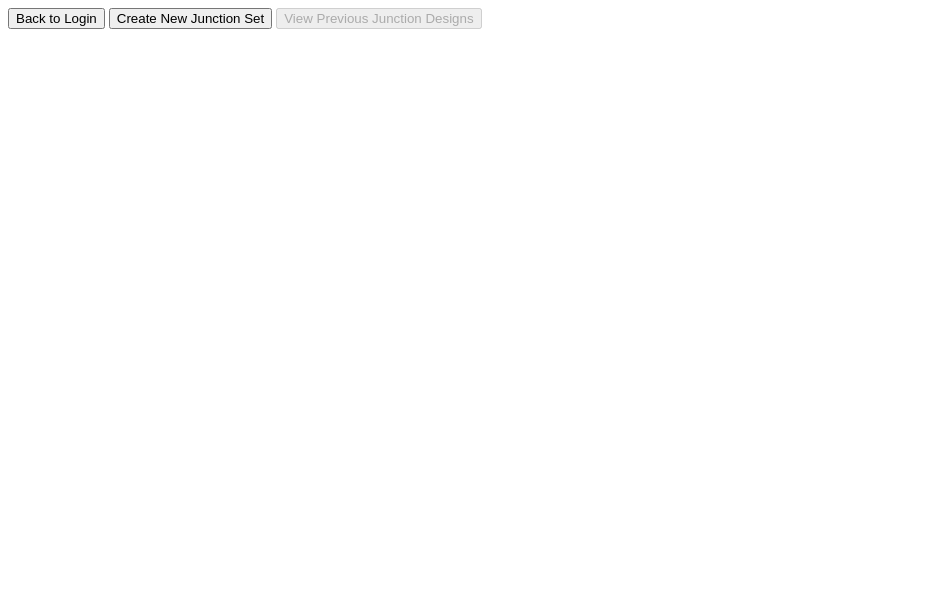
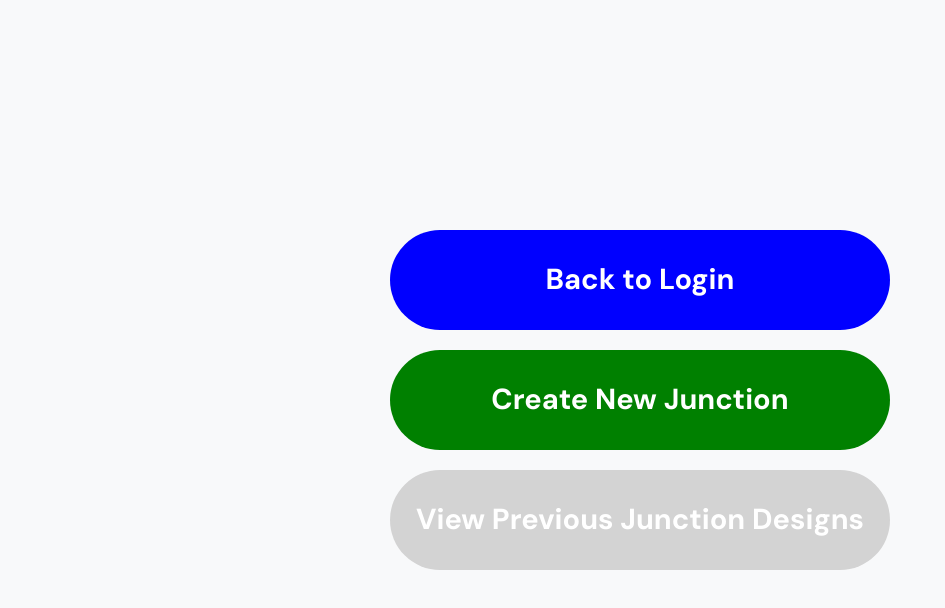
Before and after one commit to jemijack/SWE-Project, a plain HTML site: page HomePage.html in a window 1280 px wide. Shown: the whole page, without its empty margins (0-945 px from the left). Drawn offline with nearby package versions, Linux system fonts and the light colour scheme.

Commit message:
Update HomePage.html

```diff
--- a/HomePage.html
+++ b/HomePage.html
@@ -4,12 +4,80 @@
     <meta charset="UTF-8">
     <meta name="viewport" content="width=device-width, initial-scale=1.0">
     <title>Junction Page</title>
+    <link href="https://cdn.jsdelivr.net/npm/bootstrap@5.3.0/dist/css/bootstrap.min.css" rel="stylesheet">
+    <link href="https://fonts.googleapis.com/css2?family=DM+Sans:wght@400;700&display=swap" rel="stylesheet">
+    <style>
+
+    body {
+        display: flex;
+        justify-content: center;
+        align-items: center;
+        height: 100vh;
+        background-color: #f8f9fa;
+    }
+
+    .button-container {
+        display: flex;
+        flex-direction: column;
+        align-items: center;
+        gap: 20px; /* Space between buttons */
+    }
+
+    .button-container button {
+        width: 500px;
+        height: 100px;
+        font-size: 29px;
+        border-radius: 50px;
+        border: none;
+    }
+
+
+    .login-button {
+      background-color: blue;
+      color: white;
+      font-family: 'DM Sans', sans-serif;
+      font-weight: bold;
+    }
+
+
+    .login-button:hover {
+        background-color: darkblue; /* Darken on hover */
+        transform: scale(1.05); /* Slightly enlarge on hover */
+        cursor: pointer;
+    }
+
+    .createNewSet-button {
+      background-color: green;
+      color: white;
+      font-family: 'DM Sans', sans-serif;
+      font-weight: bold;
+    }
+
+    /* Hover effect */
+    .createNewSet-button:hover {
+        background-color: darkgreen;
+        transform: scale(1.05);
+        cursor: pointer;
+    }
+
+    .previousDesigns-button {
+      background-color: lightgray;
+      color: white;
+      cursor: not-allowed; /* Cursor turns into a circle with a line through to indicate the button can't be pressed  */
+      font-family: 'DM Sans', sans-serif;
+      font-weight: bold;
+    }
+
+    </style>
 </head>
 <body>
+    <div class="button-container">
+        <button class="login-button" onclick="window.location.href='/'">Back to Login</button>
+        <button class="createNewSet-button" onclick="window.location.href='/junctionform'">Create New Junction</button>
+        <button class="previousDesigns-button" disabled>View Previous Junction Designs</button>
+    </div>
 
-    <button onclick="window.location.href='/'">Back to Login</button>
-    <button onclick="window.location.href='/setform'">Create New Junction Set</button>
-    <button disabled>View Previous Junction Designs</button>
+    <script src="https://cdn.jsdelivr.net/npm/bootstrap@5.3.0/dist/js/bootstrap.bundle.min.js"></script>
 
 </body>
 </html>
```
